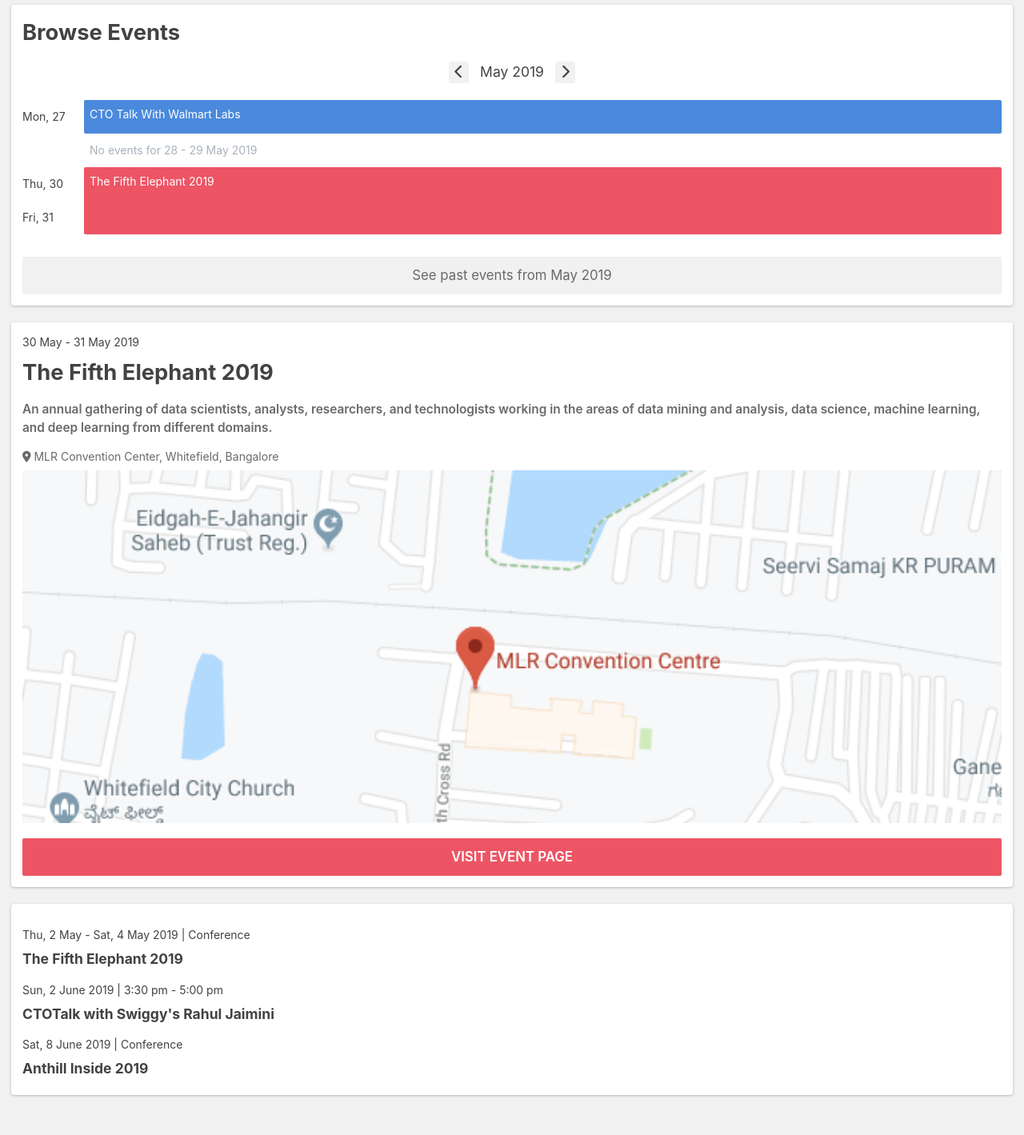
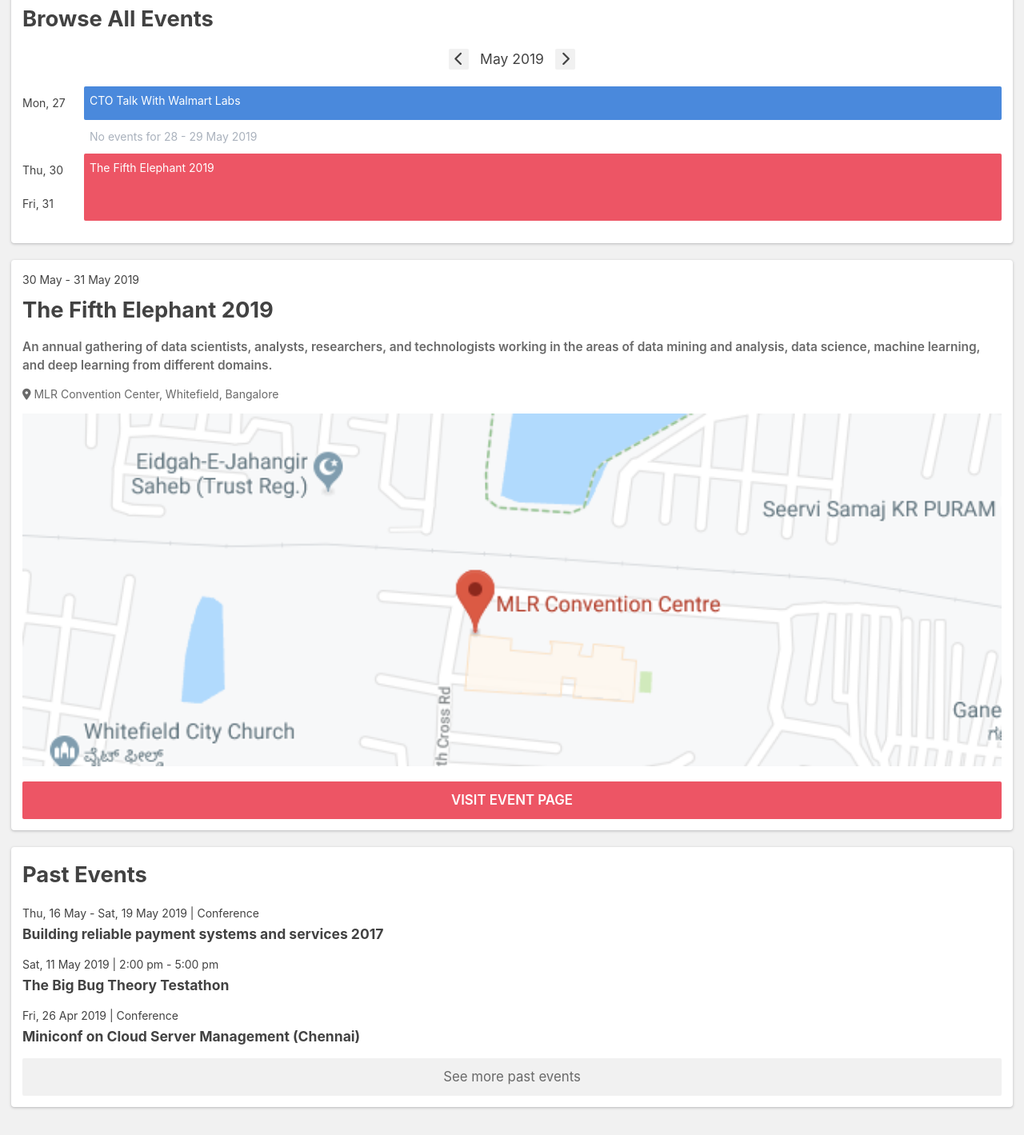
Before and after one commit to architchandra/events-interface, a plain HTML site: page index.html in a window 1280 px wide. Shown: the part 625-2044 px from the top of the page at 80% size. Drawn offline with nearby package versions, Linux system fonts and the light colour scheme.

Commit message:
Adjust styles and markup of past events section and modify styles of calendar and event details section just a little bit

```diff
--- a/css/style.css
+++ b/css/style.css
@@ -85,6 +85,10 @@ li  {
   margin-bottom: 0;
 }
 
+.block-event-item--time  {
+  margin-bottom: 0.2rem;
+}
+
 
 /* Container and associated layout */
 
@@ -137,7 +141,7 @@ li  {
 /* Mobile calendar grid */
 
 .m-cal--grid  {
-  margin-bottom: 2rem;
+  margin-bottom: 1rem;
   position: relative;
 }
 
@@ -201,25 +205,6 @@ li  {
   width: calc(100% - 5.5rem);
 }
 
-
-/* Mobile calendar past events button */
-
-.calendar-mobile--month-past-events  {
-  text-align: center;
-}
-
-.month-past-events--btn  {
-  background-color: #f1f1f1;
-  color: #696969;
-  cursor: pointer;
-  font-size: 1.2em;
-  padding: 1rem 2rem;
-  border: none;
-  border-radius: 2px;
-  width: 100%;
-}
-
-
 /* Event details section */
 
 .event-details--title  {
@@ -238,6 +223,7 @@ li  {
 
 .event-details--location  {
   color: #696969;
+  margin-bottom: 1rem;
 }
 
 .event-details--map  {
@@ -250,10 +236,6 @@ li  {
 .event-details--map img  {
   width: 100%;
 }
-
-/* .event-details--url  {
-  margin-bottom: 0;
-} */
 
 .event-details--url  {
   background-color: #ED5565;
@@ -271,3 +253,21 @@ li  {
 .event-details--url:hover  {
   background-color: rgba(237, 85, 101, 0.9);
 }
+
+
+/* Past events list section */
+
+.past-events--see-more  {
+  text-align: center;
+}
+
+.past-events--see-more-btn  {
+  background-color: #f1f1f1;
+  color: #696969;
+  cursor: pointer;
+  font-size: 1.2em;
+  padding: 1rem 2rem;
+  border: none;
+  border-radius: 2px;
+  width: 100%;
+}
--- a/index.html
+++ b/index.html
@@ -38,7 +38,7 @@
           </div> <!-- block-event-item -->
       </section> <!-- upcoming-events-block -->
       <section class="page-block calendar-mobile">
-        <h3 class="page-block--title">Browse Events</h3>
+        <h3 class="page-block--title">Browse All Events</h3>
         <div class="month-nav calendar-mobile--month-navigation">
           <span class="month-nav--prev"><i class="fas fa-chevron-left"></i></span>
           <span class="month-nav--current">May 2019</span>
@@ -75,9 +75,6 @@
             </div> <!-- m-cal--grid -->
           </div> <!-- m-cal--container -->
         </div> <!-- m-cal -->
-        <div class="calendar-mobile--month-past-events">
-          <button class="month-past-events--btn">See past events from May 2019</button>
-        </div>
       </section> <!-- calendar-mobile-block -->
       <section class="page-block event-details-container">
         <div class="event-details">
@@ -90,18 +87,22 @@
         </div> <!-- event-details -->
       </section> <!-- event-details-block -->
       <section class="page-block past-events-list">
+          <h3 class="page-block--title">Past Events</h3>
         <div class="block-event-item">
-          <p class="block-event-item--time">Thu, 2 May - Sat, 4 May 2019 | <span class="block-event-item--type">Conference</span></p>
-          <h5 class="block-event-item--title">The Fifth Elephant 2019</h5>
+          <p class="block-event-item--time">Thu, 16 May - Sat, 19 May 2019 | <span class="block-event-item--type">Conference</span></p>
+          <h5 class="block-event-item--title">Building reliable payment systems and services 2017</h5>
         </div> <!-- block-event-item -->
         <div class="block-event-item">
-          <p class="block-event-item--time">Sun, 2 June 2019 | 3:30 pm - 5:00 pm</p>
-          <h5 class="block-event-item--title">CTOTalk with Swiggy's Rahul Jaimini</h5>
+          <p class="block-event-item--time">Sat, 11 May 2019 | 2:00 pm - 5:00 pm</p>
+          <h5 class="block-event-item--title">The Big Bug Theory Testathon</h5>
         </div> <!-- block-event-item -->
         <div class="block-event-item">
-          <p class="block-event-item--time">Sat, 8 June 2019 | <span class="block-event-item--type">Conference</span></p>
-          <h5 class="block-event-item--title">Anthill Inside 2019</h5>
+          <p class="block-event-item--time">Fri, 26 Apr 2019 | <span class="block-event-item--type">Conference</span></p>
+          <h5 class="block-event-item--title">Miniconf on Cloud Server Management (Chennai)</h5>
         </div> <!-- block-event-item -->
+        <div class="past-events--see-more">
+            <button class="past-events--see-more-btn">See more past events</button>
+        </div>
       </section>
     </main> <!-- main -->
     <aside class="sidebar"></aside> <!-- sidebar -->
```
